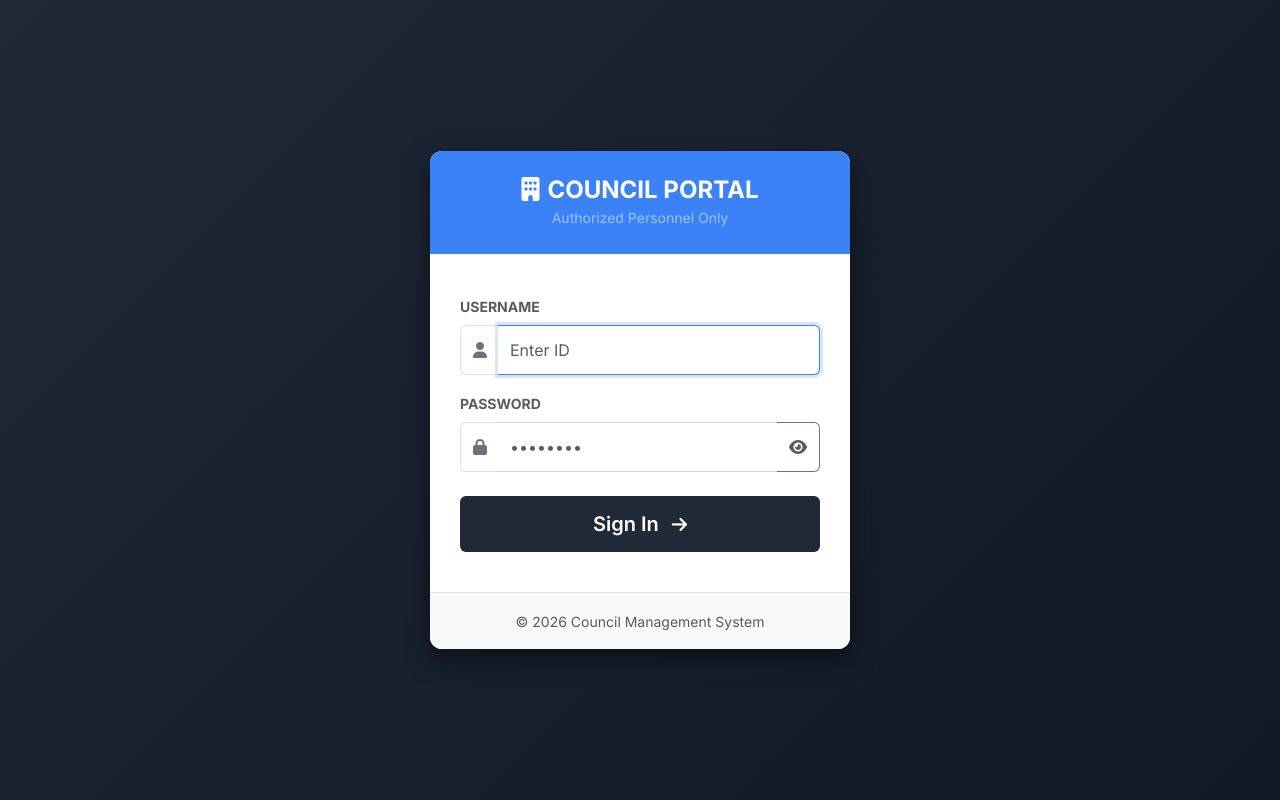
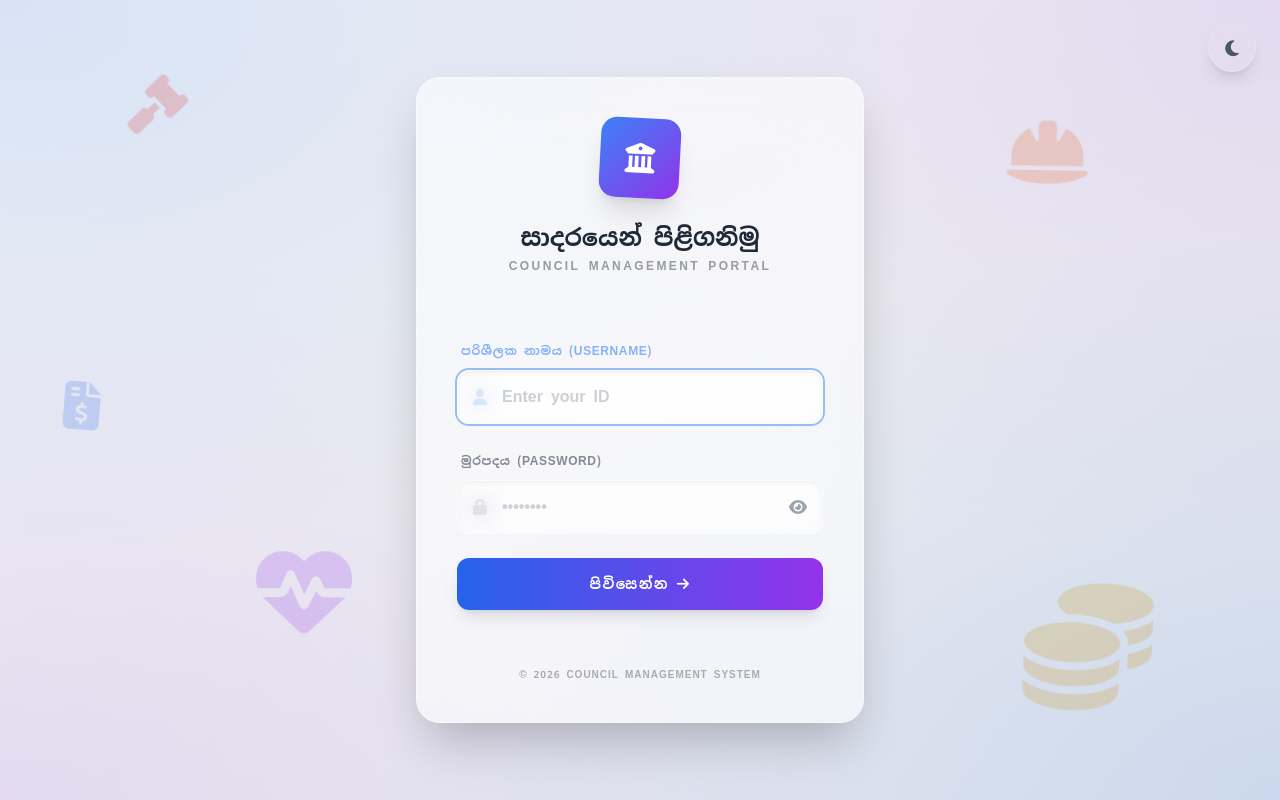
Before and after one commit to cmadhawa99/RMS_mail, a Django app: page /login/ in a window 1280 px wide. Run offline with Django 5.2, Linux system fonts and the light colour scheme; some libraries are stand-ins or nearby versions.

Commit message:
Update 2026-02-06 16:03 UI enhancement

```diff
--- a/letters/templates/letters/user/dashboard.html
+++ b/letters/templates/letters/user/dashboard.html
@@ -149,7 +149,7 @@
 
                         <i class="fas {% if sec == 'GOVERNING' %}fa-gavel{% elif sec == 'HEALTH' %}fa-heartbeat{% elif sec == 'DEVELOPMENT' %}fa-hard-hat{% elif sec == 'INCOME' %}fa-coins{% else %}fa-file-invoice-dollar{% endif %} w-6 text-center"></i>
                         <span class="font-bold ml-3 text-sm">
-                            {% if sec == 'GOVERNING' %}පාලන{% elif sec == 'HEALTH' %}සෞඛ්‍ය{% elif sec == 'DEVELOPMENT' %}සංවර්ධන{% elif sec == 'INCOME' %}ආදායම්{% else %}ගිණුම්{% endif %}
+                            {% if sec == 'GOVERNING' %}පාලන අංශය{% elif sec == 'HEALTH' %}සෞඛ්‍ය අංශය{% elif sec == 'DEVELOPMENT' %}සංවර්ධන අංශය{% elif sec == 'INCOME' %}ආදායම් අංශය{% else %}ගිණුම් අංශය{% endif %}
                         </span>
 
                         {% if user_sector == sec %}
@@ -238,7 +238,7 @@
                         </div>
                         <div class="relative">
                             <div class="text-3xl font-black text-gray-800 dark:text-white tracking-tight">{{ pending }}</div>
-                            <div class="text-[10px] font-bold uppercase tracking-wider opacity-60">විමර්ශනය වෙමින්</div>
+                            <div class="text-[10px] font-bold uppercase tracking-wider opacity-60">විමර්ශනය වෙමින් පවතින ලිපි</div>
                         </div>
                     </div>
 
@@ -249,7 +249,7 @@
                         </div>
                         <div class="relative">
                             <div class="text-3xl font-black text-gray-800 dark:text-white tracking-tight">{{ resolved }}</div>
-                            <div class="text-[10px] font-bold uppercase tracking-wider opacity-60">පිළිතුරු යොමුකල</div>
+                            <div class="text-[10px] font-bold uppercase tracking-wider opacity-60">පිළිතුරු යොමුකල ලිපි</div>
                         </div>
                     </div>
                 </div>
--- a/letters/templates/registration/login.html
+++ b/letters/templates/registration/login.html
@@ -1,139 +1,159 @@
 <!DOCTYPE html>
-<html lang="en">
+<html lang="si" dir="ltr" class="light">
 <head>
     <meta charset="UTF-8">
     <meta name="viewport" content="width=device-width, initial-scale=1.0">
-    <title>System Login | Council Portal</title>
-    <link href="https://fonts.googleapis.com/css2?family=Inter:wght@300;400;600;700&display=swap" rel="stylesheet">
-    <link href="https://cdn.jsdelivr.net/npm/bootstrap@5.3.0/dist/css/bootstrap.min.css" rel="stylesheet">
+    <title>පිවිසෙන්න - System Login</title>
+
     <link href="https://cdnjs.cloudflare.com/ajax/libs/font-awesome/6.4.0/css/all.min.css" rel="stylesheet">
+    <link href="https://fonts.googleapis.com/css2?family=Noto+Sans+Sinhala:wght@300;400;500;600;700;800&display=swap" rel="stylesheet">
 
-    <style>
-        body {
-            font-family: 'Inter', sans-serif;
-            background: linear-gradient(135deg, #1f2937 0%, #111827 100%); /* Professional Dark Theme */
-            height: 100vh;
-            display: flex;
-            align-items: center;
-            justify-content: center;
+    <script src="https://cdn.tailwindcss.com"></script>
+
+    <script>
+        tailwind.config = {
+            darkMode: 'class',
+            theme: {
+                extend: {
+                    fontFamily: {
+                        sans: ['"Noto Sans Sinhala"', 'sans-serif'],
+                    },
+                    colors: {
+                        primary: '#3b82f6', // Default System Blue
+                    }
+                }
+            }
+        }
+    </script>
+
+    <style type="text/tailwindcss">
+        @layer utilities {
+            /* --- Glassmorphism Utilities --- */
+            .glass {
+                @apply bg-white/60 dark:bg-gray-900/60 backdrop-blur-2xl border border-white/40 dark:border-white/10 shadow-2xl;
             }
 
-        .login-card {
-            width: 100%;
-            max-width: 420px;
-            background: white;
-            border-radius: 12px;
-            box-shadow: 0 10px 25px rgba(0,0,0,0.5);
-            overflow: hidden;
-            border: none;
+            .glass-panel {
+                @apply bg-white/40 dark:bg-gray-800/40 backdrop-blur-md border border-white/30 dark:border-white/5 shadow-inner transition-all duration-300;
             }
 
-        .card-header {
-            background: #3b82f6; /* Accent Blue */
-            padding: 25px;
-            text-align: center;
-            border: none;
+            .glass-btn {
+                @apply flex items-center justify-center transition-all duration-300 active:scale-95 border border-white/20 shadow-lg backdrop-blur-sm hover:shadow-xl hover:border-white/40;
+            }
         }
 
-        .card-body {
-            padding: 40px 30px;
+        /* --- Global Background (Same as Dashboard) --- */
+        body {
+            /* Neutral Blue/Gray Mesh for Login */
+            background:
+                radial-gradient(at 0% 0%, rgba(59, 130, 246, 0.15) 0px, transparent 50%),
+                radial-gradient(at 100% 0%, rgba(147, 51, 234, 0.10) 0px, transparent 50%),
+                radial-gradient(at 100% 100%, rgba(59, 130, 246, 0.15) 0px, transparent 50%),
+                radial-gradient(at 0% 100%, rgba(147, 51, 234, 0.10) 0px, transparent 50%),
+                linear-gradient(to bottom right, #f3f4f6, #e5e7eb);
+        }
+        .dark body {
+            background:
+                radial-gradient(at 0% 0%, rgba(59, 130, 246, 0.2) 0px, transparent 50%),
+                radial-gradient(at 100% 100%, rgba(147, 51, 234, 0.2) 0px, transparent 50%),
+                linear-gradient(to bottom right, #111827, #1f2937);
         }
 
-        .form-control {
-            padding: 12px;
-            border-radius: 6px;
-            border: 1px solid #d1d5db;
+        /* Animations */
+        @keyframes float {
+            0% { transform: translateY(0px) rotate(0deg); }
+            50% { transform: translateY(-20px) rotate(5deg); }
+            100% { transform: translateY(0px) rotate(0deg); }
         }
-
-        .form-control:focus {
-            box-shadow: 0 0 0 3px rgba(59, 130, 246, 0.2);
-            border-color: #3b82f6;
-        }
-
-        .btn-login {
-            background: #1f2937;
-            color: white;
-            padding: 12px;
-            font-weight: 600;
-            border-radius: 6px;
-            transition: all 0.2s;
-        }
-
-        .btn-login:hover {
-            background: #111827;
-            transform: translateY(-1px);
-        }
-
-        .input-group-text {
-            background: white;
-            border-right: none;
-            color: #6b7280;
-        }
-
-        .form-control-icon {
-            border-left: none;
-        }
+        .animate-float-slow { animation: float 8s ease-in-out infinite; }
+        .animate-float-medium { animation: float 6s ease-in-out infinite; }
+        .animate-float-fast { animation: float 4s ease-in-out infinite; }
     </style>
 </head>
-<body>
 
-<div class="container px-4">
-    <div class="login-card mx-auto">
-        <div class="card-header">
-            <h4 class="text-white fw-bold mb-0"><i class="fas fa-building me-2"></i>COUNCIL PORTAL</h4>
-            <small class="text-white-50">Authorized Personnel Only</small>
+<body class="h-screen w-screen overflow-hidden flex items-center justify-center text-gray-700 dark:text-gray-200 transition-colors duration-500 relative">
+
+    <div class="absolute inset-0 overflow-hidden pointer-events-none z-0">
+        <i class="fas fa-gavel absolute top-[10%] left-[10%] text-6xl text-red-600 opacity-20 dark:text-red-500 dark:opacity-10 animate-float-slow"></i>
+        <i class="fas fa-heartbeat absolute bottom-[20%] left-[20%] text-8xl text-purple-600 opacity-20 dark:text-purple-500 dark:opacity-10 animate-float-medium" style="animation-delay: 1s;"></i>
+        <i class="fas fa-hard-hat absolute top-[15%] right-[15%] text-7xl text-orange-600 opacity-20 dark:text-orange-500 dark:opacity-10 animate-float-fast" style="animation-delay: 2s;"></i>
+        <i class="fas fa-coins absolute bottom-[10%] right-[10%] text-9xl text-yellow-600 opacity-20 dark:text-yellow-500 dark:opacity-10 animate-float-slow" style="animation-delay: 0.5s;"></i>
+        <i class="fas fa-file-invoice-dollar absolute top-[50%] left-[5%] text-5xl text-blue-600 opacity-20 dark:text-blue-500 dark:opacity-10 animate-float-medium" style="animation-delay: 3s;"></i>
     </div>
 
-        <div class="card-body">
+    <div class="absolute top-6 right-6 z-50">
+        <button id="themeToggle" class="glass-btn w-12 h-12 rounded-full text-gray-600 dark:text-yellow-400 hover:bg-white/50" title="Toggle Theme">
+            <i class="fas fa-moon dark:hidden text-lg"></i>
+            <i class="fas fa-sun hidden dark:block text-lg"></i>
+        </button>
+    </div>
+
+    <div class="glass w-full max-w-md p-8 md:p-10 rounded-3xl relative z-10 flex flex-col mx-4 transform transition-all hover:scale-[1.01] duration-500 border-t border-white/60 dark:border-white/20">
+
+        <div class="text-center mb-10">
+            <div class="w-20 h-20 rounded-2xl bg-gradient-to-br from-blue-500 to-purple-600 flex items-center justify-center text-white text-3xl shadow-xl mx-auto mb-6 transform rotate-3 hover:rotate-0 transition-transform duration-500">
+                <i class="fas fa-university"></i>
+            </div>
+            <h2 class="text-2xl font-black text-gray-800 dark:text-white mb-1">සාදරයෙන් පිළිගනිමු</h2>
+            <p class="text-xs font-bold uppercase tracking-[0.2em] opacity-50">Council Management Portal</p>
+        </div>
+
+        <form method="post" action="{% url 'login' %}" class="space-y-6">
+            {% csrf_token %}
 
             {% if form.errors %}
-                <div class="alert alert-danger d-flex align-items-center mb-4" role="alert">
-                    <i class="fas fa-exclamation-circle me-2 fs-5"></i>
-                    <div>
-                        <strong>Access Denied</strong>
-                        <div class="small">Incorrect username or password.</div>
-                    </div>
+                <div class="p-4 rounded-xl bg-red-500/10 border border-red-500/20 text-red-600 dark:text-red-400 text-sm font-bold text-center animate-pulse">
+                    <i class="fas fa-exclamation-circle mr-2"></i>
+                    වලංගු නොවන පරිශීලක නාමයක් හෝ මුරපදයකි.
+                    <br><span class="text-[10px] opacity-70 font-normal uppercase">Invalid Credentials</span>
                 </div>
             {% endif %}
 
-            <form method="post">
-                {% csrf_token %}
-
-                <div class="mb-3">
-                    <label class="form-label fw-bold text-muted small">USERNAME</label>
-                    <div class="input-group">
-                        <span class="input-group-text"><i class="fas fa-user"></i></span>
-                        <input type="text" name="username" class="form-control form-control-icon" placeholder="Enter ID" required autofocus>
+            <div class="space-y-2 group">
+                <label for="id_username" class="text-xs font-bold uppercase tracking-wider opacity-60 ml-1 group-focus-within:text-blue-500 transition-colors">පරිශීලක නාමය (Username)</label>
+                <div class="relative">
+                    <div class="absolute inset-y-0 left-0 pl-4 flex items-center pointer-events-none text-gray-400 group-focus-within:text-blue-500 transition-colors">
+                        <i class="fas fa-user"></i>
+                    </div>
+                    <input type="text" name="username" id="id_username" required autofocus
+                        class="glass-panel w-full pl-11 pr-4 py-3.5 rounded-xl outline-none focus:ring-2 focus:ring-blue-500/50 focus:bg-white/60 dark:focus:bg-black/30 transition-all font-bold text-gray-700 dark:text-white placeholder-gray-400/50"
+                        placeholder="Enter your ID">
                 </div>
             </div>
 
-                <div class="mb-4">
-                    <label class="form-label fw-bold text-muted small">PASSWORD</label>
-                    <div class="input-group">
-                        <span class="input-group-text"><i class="fas fa-lock"></i></span>
-                        <input type="password" name="password" id="id_password" class="form-control border-start-0 border-end-0" placeholder="••••••••" required>
-                        <button class="btn btn-outline-secondary border-start-0" type="button" id="togglePassword">
-                            <i class="fas fa-eye text-muted" id="eyeIcon"></i>
+            <div class="space-y-2 group">
+                <label for="id_password" class="text-xs font-bold uppercase tracking-wider opacity-60 ml-1 group-focus-within:text-blue-500 transition-colors">මුරපදය (Password)</label>
+                <div class="relative">
+                    <div class="absolute inset-y-0 left-0 pl-4 flex items-center pointer-events-none text-gray-400 group-focus-within:text-blue-500 transition-colors">
+                        <i class="fas fa-lock"></i>
+                    </div>
+                    <input type="password" name="password" id="id_password" required
+                        class="glass-panel w-full pl-11 pr-12 py-3.5 rounded-xl outline-none focus:ring-2 focus:ring-blue-500/50 focus:bg-white/60 dark:focus:bg-black/30 transition-all font-bold text-gray-700 dark:text-white placeholder-gray-400/50"
+                        placeholder="••••••••">
+
+                    <button type="button" id="togglePassword" class="absolute inset-y-0 right-0 pr-4 flex items-center text-gray-400 hover:text-blue-500 transition-colors cursor-pointer outline-none">
+                        <i class="fas fa-eye" id="eyeIcon"></i>
                     </button>
                 </div>
             </div>
 
-                <div class="d-grid mt-4">
-                    <button type="submit" class="btn btn-login btn-lg">
-                        Sign In <i class="fas fa-arrow-right ms-2 small"></i>
+            <button type="submit" class="w-full glass-btn bg-gradient-to-r from-blue-600 to-purple-600 hover:from-blue-500 hover:to-purple-500 text-white font-bold py-4 rounded-xl text-sm uppercase tracking-widest shadow-lg shadow-blue-500/30 mt-4 border-none relative overflow-hidden group">
+                <span class="relative z-10 flex items-center gap-2">
+                    පිවිසෙන්න <i class="fas fa-arrow-right group-hover:translate-x-1 transition-transform"></i>
+                </span>
+                <div class="absolute inset-0 bg-white/20 translate-y-full group-hover:translate-y-0 transition-transform duration-300"></div>
             </button>
-                </div>
         </form>
-        </div>
 
-        <div class="text-center py-3 bg-light border-top">
-            <small class="text-muted">© 2026 Council Management System</small>
-        </div>
+        <div class="mt-8 pt-6 border-t border-gray-200/20 text-center">
+            <p class="text-[10px] font-bold uppercase tracking-widest opacity-40">
+                &copy; 2026 Council Management System
+            </p>
         </div>
     </div>
 
     <script>
-    // Password Toggle Logic
+        // --- 1. Password Toggle Logic ---
         const toggleBtn = document.querySelector('#togglePassword');
         const passwordBox = document.querySelector('#id_password');
         const eyeIcon = document.querySelector('#eyeIcon');
@@ -142,11 +162,32 @@
             toggleBtn.addEventListener('click', function () {
                 const type = passwordBox.getAttribute('type') === 'password' ? 'text' : 'password';
                 passwordBox.setAttribute('type', type);
-            eyeIcon.classList.toggle('fa-eye');
-            eyeIcon.classList.toggle('fa-eye-slash');
+
+                // Toggle Icon
+                if (type === 'text') {
+                    eyeIcon.classList.remove('fa-eye');
+                    eyeIcon.classList.add('fa-eye-slash');
+                } else {
+                    eyeIcon.classList.remove('fa-eye-slash');
+                    eyeIcon.classList.add('fa-eye');
+                }
             });
         }
+
+        // --- 2. Dark/Light Mode Logic ---
+        const themeToggleBtn = document.getElementById('themeToggle');
+        const html = document.documentElement;
+
+        if (localStorage.theme === 'dark' || (!('theme' in localStorage) && window.matchMedia('(prefers-color-scheme: dark)').matches)) {
+            html.classList.add('dark');
+        } else {
+            html.classList.remove('dark');
+        }
+
+        themeToggleBtn.addEventListener('click', () => {
+            html.classList.toggle('dark');
+            localStorage.theme = html.classList.contains('dark') ? 'dark' : 'light';
+        });
     </script>
-
 </body>
 </html>
```
Also changed, not shown: letters/migrations/0002_sectorprofile_current_session_key.py (added). Lines whose indentation alone changed are shown as unchanged.
